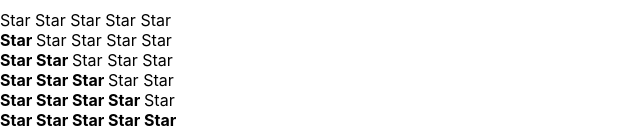
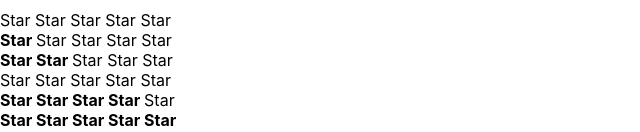
Before and after one commit to Anton-Martynenko/React-prosto, a React (Create React App) app: page / in a window 1280 px wide. Shown: the part 228-360 px from the top of the page, without its empty margins (0-640 px from the left). Built offline with nearby package versions, Linux system fonts and the light colour scheme.

Commit message:
RatingValueType

```diff
--- a/src/App.tsx
+++ b/src/App.tsx
@@ -1,10 +1,11 @@
-import React from 'react';
+import React, {useState} from 'react';
 import './App.css';
 import Accordion from "./components/Accordion/Accordion";
 import {Rating} from "./components/Rating/Rating";
 import OnOff from "./components/OnOff/OnOff";
 import UncontrolledAccordion from "./components/Accordion/UncontrolledAccordion";
 import UncontrolledRating from "./components/Rating/UncontrolledRating";
+import {RatingValueType} from "./components/Rating/Rating";
 
 
 export type PageTitleType = {
@@ -13,6 +14,7 @@ export type PageTitleType = {
 
 function App() {
     console.log("App rendering");
+    let [ratingValue, setRatingValue] = useState<RatingValueType>(0);
     return (
         <div>
             <PageTitle title={"Hello world!"}/>
@@ -23,7 +25,7 @@ function App() {
             <Rating value={0}/>
             <Rating value={1}/>
             <Rating value={2}/>
-            <Rating value={3}/>
+            <Rating value={ratingValue}/>
             <Rating value={4}/>
             <Rating value={5}/>
             <Rating value={3}/>
--- a/src/components/Rating/Rating.tsx
+++ b/src/components/Rating/Rating.tsx
@@ -1,7 +1,9 @@
 import React from "react";
 
+export type RatingValueType = 0 | 1 | 2 | 3 | 4 | 5
+
 type RatingPropsType = {
-    value: number
+    value: RatingValueType
 }
 
 export function Rating(props: RatingPropsType) {
@@ -23,9 +25,5 @@ type StarType = {
 
 function Star(props: StarType) {
     console.log("Star rendering");
-    if (props.selected) {
-        return <span><b>Star </b></span>;
-    } else {
-        return <span>Star </span>;
-    }
+    return <span>{props.selected ? <b>Star </b> : 'Star '}</span>
 }
```
